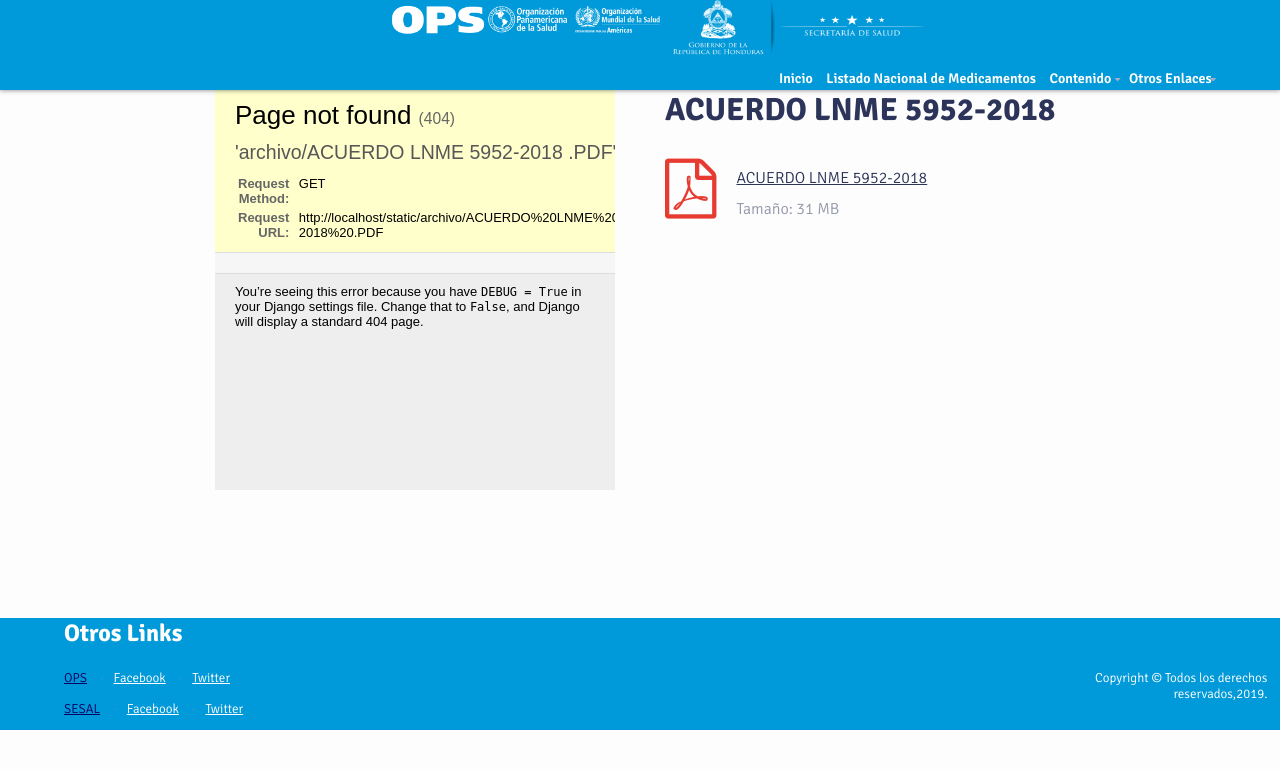
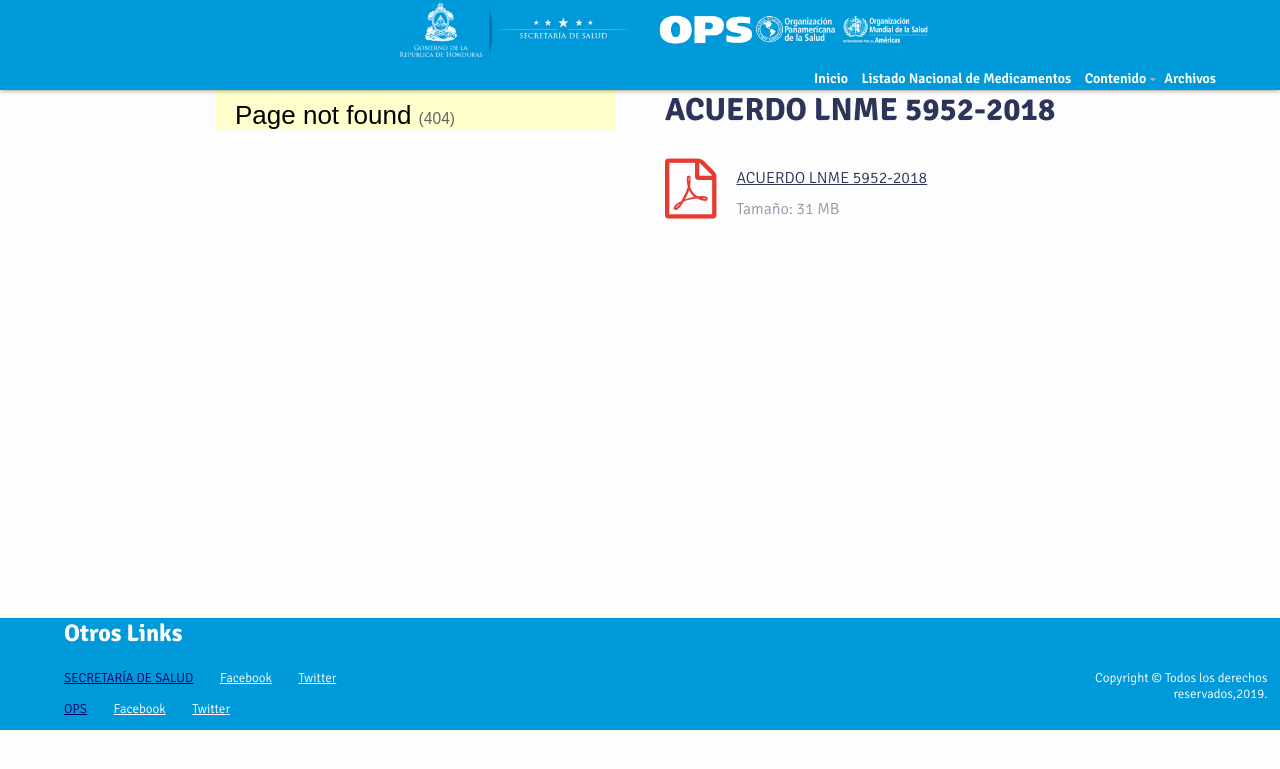
Before and after one commit to hatwhite89/ops, a Django app: template templates/acuerdo.html in a window 1280 px wide. Shown: the top 769 px of the page. Run offline with Django 3.2, Linux system fonts and the light colour scheme; the template is opened without the code that fills it, so the values that code supplies are empty; some libraries are stand-ins or nearby versions.

Commit message:
miercoles yahely

```diff
--- a/ops/urls.py
+++ b/ops/urls.py
@@ -24,8 +24,7 @@ urlpatterns = [
     url(r'^$', views.main, name="main"),
     url('^admin/', admin.site.urls),
     url(r'^pagina_contenido/$', views.paginaContenido, name="pagina_contenido"),
-    url(r'^publicacion_gaceta/$', views.publicacionGaceta, name="publicacion_gaceta"),
-    url(r'^acuerdo/$', views.acuerdo, name="acuerdo"),
+    url(r'^archivos/$', views.archivo, name="archivos"),
     url(r'^lnme/$', views.listadoNacionalMedicamentos, name="lnme"),
 ]
 if settings.DEBUG:
--- a/opsApp/models.py
+++ b/opsApp/models.py
@@ -89,4 +89,4 @@ class ArchivosGaceta(models.Model):
 
       archivo = models.FileField(upload_to="archivos/", null=True, blank=True)
       def __str__(self):
-            return self.nombre_medicamento
+            return self.nombre_del_archivo
--- a/opsApp/views.py
+++ b/opsApp/views.py
@@ -18,9 +18,9 @@ def listadoNacionalMedicamentos(request):
     listado_medicamentos= Medicamento.objects.all()
     return  render(request,'listado_nacional_medicamentos.html',{'listado_medicamentos':listado_medicamentos})
 
-def publicacionGaceta(request):
+def archivo(request):
     lista_gaceta=ArchivosGaceta.objects.all()
-    return render(request,'publicacion_gaceta.html',{'lista_gaceta':lista_gaceta})
+    return render(request, 'archivos.html', {'lista_gaceta':lista_gaceta})
 
 def acuerdo(request):
     return render(request,'acuerdo.html')
--- a/templates/acuerdo.html
+++ b/templates/acuerdo.html
@@ -30,7 +30,7 @@
 
 
           <iframe src="{% static 'archivo/ACUERDO LNME 5952-2018 .PDF' %}"
-style=" height:400px;" frameborder="0"></iframe>
+style=" height:40px;" frameborder="0"></iframe>
             </div>
 
             <div class="content-right">
--- a/templates/base.html
+++ b/templates/base.html
@@ -65,20 +65,7 @@
                     </li>
 <!--OTROS ENLACES-->
 
- <li>
-
-                        <a href="#">Otros Enlaces</a>
-                        <i class="fa fa-caret-down"></i>
-
-                        <ul class="submenu animated speed fadeInDown">
-
-                            <li><a href="/acuerdo/">Acuerdo Ministerial de aprobación del LNME </a></li>
-                            <li><a href="/publicacion_gaceta/">Publicación del Diario Oficial La Gaceta, en la cual se aprueba la LNME. </a></li>
-
-
-                        </ul>
-
-                    </li>
+ <li><a href="/archivos/">Archivos</a></li>
                 </ul>
 
                 <div class="menu-responsive"><i class="fa fa-bars"></i></div>
@@ -110,7 +97,18 @@
 <h1>Otros Links</h1>
                 <br>
                 <ul class="left">
+                   <li>
 
+                        <h4><a href="http://www.salud.gob.hn/site/" style="color: #060162">Secretaría de Salud</a></h4>
+                        <ul class="sub">
+
+                               <li ><a style="color: white" href="https://www.facebook.com/saludhn/" target="_blank" >Facebook</a></li>
+ <li ><a style="color: white" href="https://twitter.com/saludhn?lang=es" target="_blank">Twitter</a></li>
+
+
+                        </ul>
+
+                    </li>
                     <li>
 
                         <h4><a href="https://www.paho.org/hq/index.php?lang=en" style="color: #060162;">OPS</a></h4>
@@ -123,18 +121,7 @@
 
                     </li>
 
-                    <li>
 
-                        <h4><a href="http://www.salud.gob.hn/site/" style="color: #060162">SESAL</a></h4>
-                        <ul class="sub">
-
-                               <li ><a style="color: white" href="https://www.facebook.com/saludhn/" target="_blank" >Facebook</a></li>
- <li ><a style="color: white" href="https://twitter.com/saludhn?lang=es" target="_blank">Twitter</a></li>
-
-
-                        </ul>
-
-                    </li>
 
 
 
```
Also changed, not shown: templates/archivos.html (renamed from templates/publicacion_gaceta.html, +10 -13 lines), opsApp/static/_img/Sin título-2.png, opsApp/static/imagenes/logo_paho.png.
